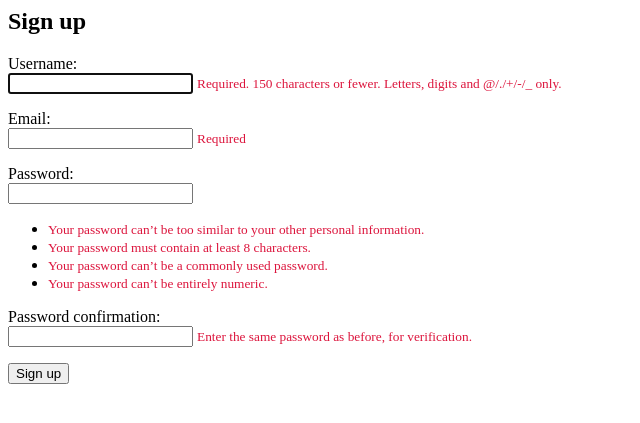
After one commit to lazare1999/py_web, a Django app: a page that uses users/templates/users/signup.html in a window 1280 px wide. The commit adds this page. Shown: the top 423 px of the page, without its empty margins (0-640 px from the left). Run offline with Django 4.2, Linux system fonts and the light colour scheme.

Commit message:
active email

```diff
--- a/learning_log/settings.py
+++ b/learning_log/settings.py
@@ -124,3 +124,9 @@ STATIC_URL = 'static/'
 # https://docs.djangoproject.com/en/4.0/ref/settings/#default-auto-field
 
 DEFAULT_AUTO_FIELD = 'django.db.models.BigAutoField'
+
+EMAIL_USE_TLS = True
+EMAIL_HOST = 'smtp.gmail.com'
+EMAIL_HOST_USER = 'lazarekvirtia@gmail.com'
+EMAIL_HOST_PASSWORD = 'igqysrbdubkxqwop'
+EMAIL_PORT = 587
--- a/learning_logs/templates/learning_logs/base.html
+++ b/learning_logs/templates/learning_logs/base.html
@@ -6,7 +6,7 @@
         Hello, {{ user.username }}.
         <a href="{% url 'users:logout' %}">log out</a>
     {% else %}
-        <a href="{% url 'users:register' %}">register</a> -
+        <a href="{% url 'users:signup' %}">signup</a> -
         <a href="{% url 'users:login' %}">log in</a>
     {% endif %}
 </p>
--- /dev/null
+++ b/users/forms.py
@@ -0,0 +1,11 @@
+from django import forms
+from django.contrib.auth.forms import UserCreationForm
+from django.contrib.auth.models import User
+
+
+class SignupForm(UserCreationForm):
+    email = forms.EmailField(max_length=200, help_text='Required')
+
+    class Meta:
+        model = User
+        fields = ('username', 'email', 'password1', 'password2')
--- /dev/null
+++ b/users/templates/users/acc_active_email.html
@@ -0,0 +1,5 @@
+{% autoescape off %}
+Hi {{ user.username }},
+Please click on the link to confirm your registration,
+http://{{ domain }}{% url 'users:activate' uidb64=uid token=token %}
+{% endautoescape %}
--- /dev/null
+++ b/users/templates/users/signup.html
@@ -0,0 +1,19 @@
+{% block content %}
+  <h2>Sign up</h2>
+  <form method="post">
+    {% csrf_token %}
+      {% for field in form %}
+      <p>
+        {{ field.label_tag }}<br>
+        {{ field }}
+        {% if field.help_text %}
+          <small style="color: crimson">{{ field.help_text }}</small>
+        {% endif %}
+        {% for error in field.errors %}
+          <p style="color: red">{{ error }}</p>
+        {% endfor %}
+      </p>
+      {% endfor %}
+    <button type="submit">Sign up</button>
+  </form>
+{% endblock %}
--- a/users/urls.py
+++ b/users/urls.py
@@ -7,5 +7,7 @@ urlpatterns = [
     path(r'login/$', LoginView.as_view(template_name='users/login.html'), name="login"),
     path(r'^logout/$', views.logout_view, name='logout'),
 
-    path(r'^register/$', views.register, name='register'),
+    path(r'^signup/$', views.signup, name='signup'),
+    path(r'^activate/(?P<uidb64>[0-9A-Za-z_\-]+)/(?P<token>[0-9A-Za-z]{1,13}-[0-9A-Za-z]{1,20})/$',
+         views.activate, name='activate'),
 ]
--- a/users/views.py
+++ b/users/views.py
@@ -1,8 +1,18 @@
-from django.contrib.auth.forms import UserCreationForm
+from django.contrib.auth import login
+from django.contrib.auth import logout
+from django.contrib.auth.models import User
+from django.contrib.sites.shortcuts import get_current_site
+from django.core.mail import EmailMessage
+from django.http import HttpResponse
 from django.http import HttpResponseRedirect
 from django.shortcuts import render
+from django.template.loader import render_to_string
 from django.urls import reverse
-from django.contrib.auth import logout, authenticate, login
+from django.utils.encoding import force_bytes, force_str
+from django.utils.http import urlsafe_base64_encode, urlsafe_base64_decode
+
+from users.forms import SignupForm
+from .tokens import account_activation_token
 
 
 def logout_view(request):
@@ -11,21 +21,44 @@ def logout_view(request):
     return HttpResponseRedirect(reverse('learning_logs:index'))
 
 
-def register(request):
-    """Register a new user."""
-    if request.method != 'POST':
-        # Display blank registration form.
-        form = UserCreationForm()
+def signup(request):
+    if request.method == 'POST':
+        form = SignupForm(request.POST)
+        if form.is_valid():
+            user = form.save(commit=False)
+            user.is_active = False
+            user.save()
+            current_site = get_current_site(request)
+            mail_subject = 'Activate your blog account.'
+            message = render_to_string('users/acc_active_email.html', {
+                'user': user,
+                'domain': current_site.domain,
+                'uid': urlsafe_base64_encode(force_bytes(user.pk)),
+                'token': account_activation_token.make_token(user),
+            })
+            to_email = form.cleaned_data.get('email')
+            email = EmailMessage(
+                mail_subject, message, to=[to_email]
+            )
+            email.send()
+            return HttpResponse('Please confirm your email address to complete the registration')
     else:
-        # Process completed form.
-        form = UserCreationForm(data=request.POST)
-        if form.is_valid():
-            new_user = form.save()
-            # Log the user in and then redirect to home page.
-            authenticated_user = authenticate(username=new_user.username,
-                                              password=request.POST['password1'])
-            login(request, authenticated_user)
-            return HttpResponseRedirect(reverse('learning_logs:index'))
+        form = SignupForm()
+    return render(request, 'users/signup.html', {'form': form})
 
-    context = {'form': form}
-    return render(request, 'users/register.html', context)
+
+def activate(request, uidb64, token):
+    try:
+        uid = force_str(urlsafe_base64_decode(uidb64))
+        user = User.objects.get(pk=uid)
+    except(TypeError, ValueError, OverflowError, User.DoesNotExist):
+        user = None
+    if user is not None and account_activation_token.check_token(user, token):
+        user.is_active = True
+        user.save()
+        login(request, user)
+
+        return HttpResponseRedirect(reverse('learning_logs:index'))
+        # return HttpResponse('Thank you for your email confirmation. Now you can login your account.')
+    else:
+        return HttpResponse('Activation link is invalid!')
```
Also changed, not shown: users/tokens.py (added, +13 -0 lines), db.sqlite3.
